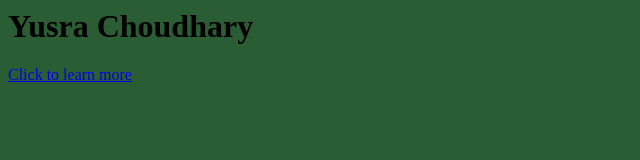
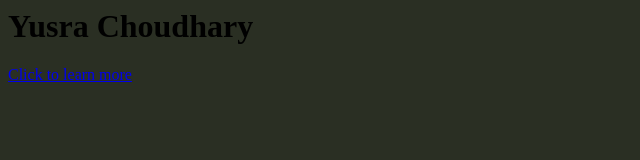
Before and after one commit to yusrac5/forSamin, a plain HTML site: page index.html in a window 1280 px wide. Shown: the whole page, without its empty margins (0-640 px from the left). Drawn offline with Linux system fonts and the light colour scheme.

Commit message:
Update style.css

```diff
--- a/style.css
+++ b/style.css
@@ -1,2 +1,2 @@
 h1{color: black;}
-body{background-color: #2B5D34;}
+body{background-color: #2a2f23;}
```
